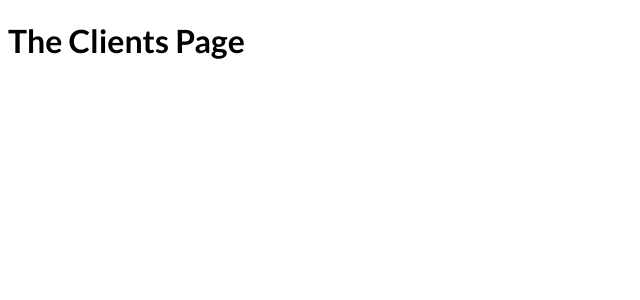
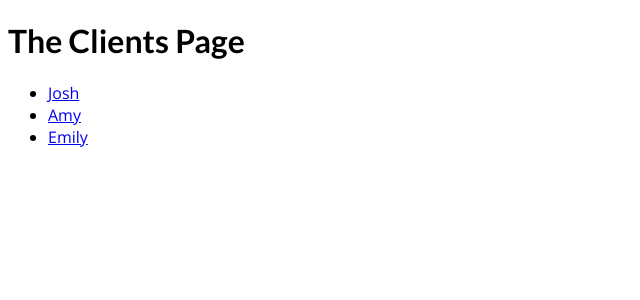
Before and after one commit to jcarroll1976/NextJSPagesRouterApp, a Next.js app: page /clients in a window 1280 px wide. Shown: the top 300 px of the page, without its empty margins (0-640 px from the left). Built offline with nearby package versions, Linux system fonts and the light colour scheme.

Commit message:
added links to Portfolio and Clients pages inside Homepage, dynamic links inside Clients page

```diff
--- a/pages/clients/index.js
+++ b/pages/clients/index.js
@@ -1,7 +1,20 @@
+import Link from "next/link";
+
 export default function ClientsPage() {
+    const clients = [
+        {id:"josh", name:"Josh"},
+        {id:"amy", name:"Amy"},
+        {id:"emily", name:"Emily"}
+    ]
     return (
         <div>
             <h1>The Clients Page</h1>
+            <ul>
+                {clients.map((client) =>
+                <li key={client.id}>
+                    <Link href={`/clients/${client.id}`}>{client.name}</Link>
+                </li>)}
+            </ul>
         </div>
     )
 }
```
Also changed, not shown: pages/index.js (+10 -0 lines).
